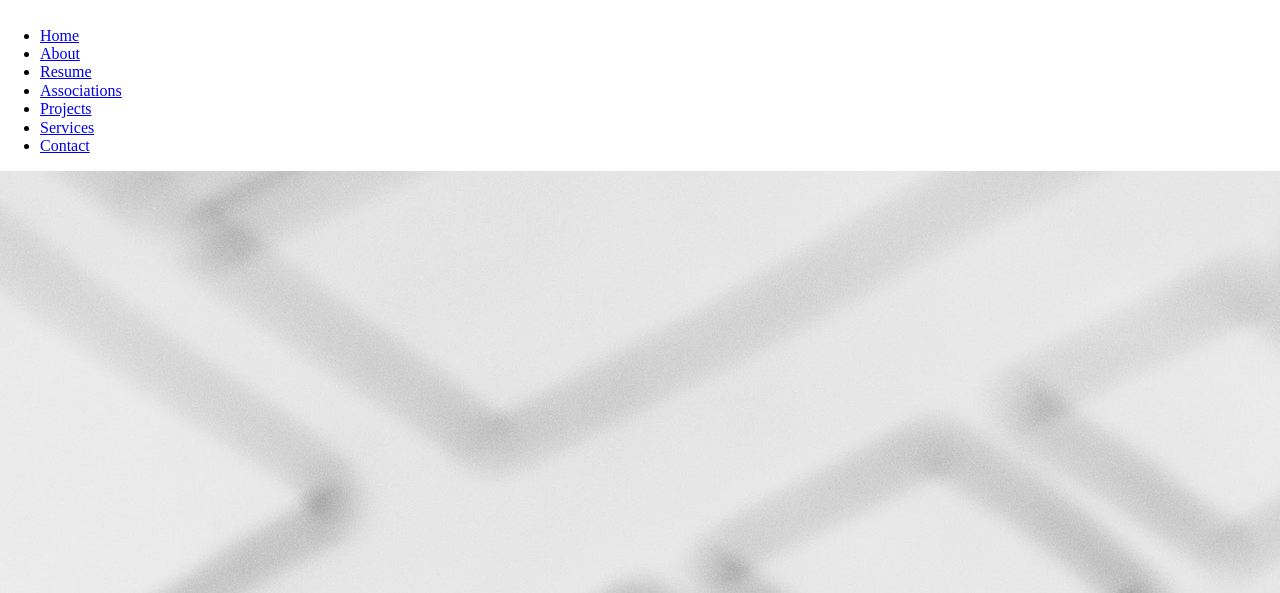
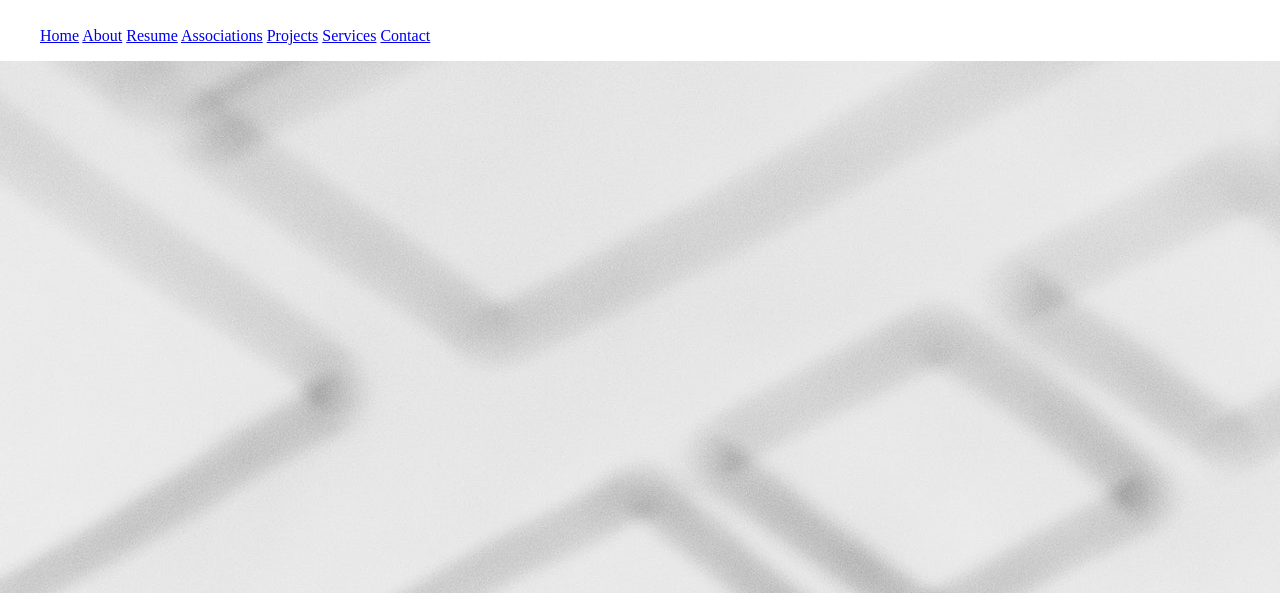
Before and after one commit to sn876/INFO552SarahNichols, a plain HTML site: page Portfolio/Project1.html in a window 1280 px wide. Shown: the part 216-809 px from the top of the page. Drawn offline with Linux system fonts and the light colour scheme.

Commit message:
changed list on each page

```diff
--- a/Portfolio/Project1.html
+++ b/Portfolio/Project1.html
@@ -15,13 +15,13 @@
         <h1><img src="Images/Logo3.JPG" alt="logo"></h1>
     <nav>
         <ul>
-            <li><a href="index.html">Home</a></li>
-            <li><a href="about.html">About</a></li>
-            <li><a href="resume.html">Resume</a></li>
-            <li><a href="associations.html">Associations</a></li>
-            <li><a href="projects.html">Projects</a></li>
-            <li><a href="services.html"> Services</a></li>
-            <li><a href="contact.html">Contact</a></li>
+            <a href="index.html">Home</a>
+            <a href="about.html">About</a>
+            <a href="resume.html">Resume</a>
+            <a href="associations.html">Associations</a>
+            <a href="projects.html">Projects</a>
+            <a href="services.html"> Services</a>
+           <a href="contact.html">Contact</a>
 
         </ul>
     </nav>
```
Also changed, not shown: Portfolio/Project2.html (+7 -7 lines), Portfolio/Project3.html (+7 -7 lines), Portfolio/Project_landing.html (+7 -7 lines), Portfolio/associations.html (+7 -7 lines), Portfolio/certifications.html (+7 -7 lines), Portfolio/contact.html (+7 -7 lines), Portfolio/index.html (+7 -7 lines), Portfolio/resume.html (+7 -7 lines), Portfolio/services.html (+7 -7 lines).
